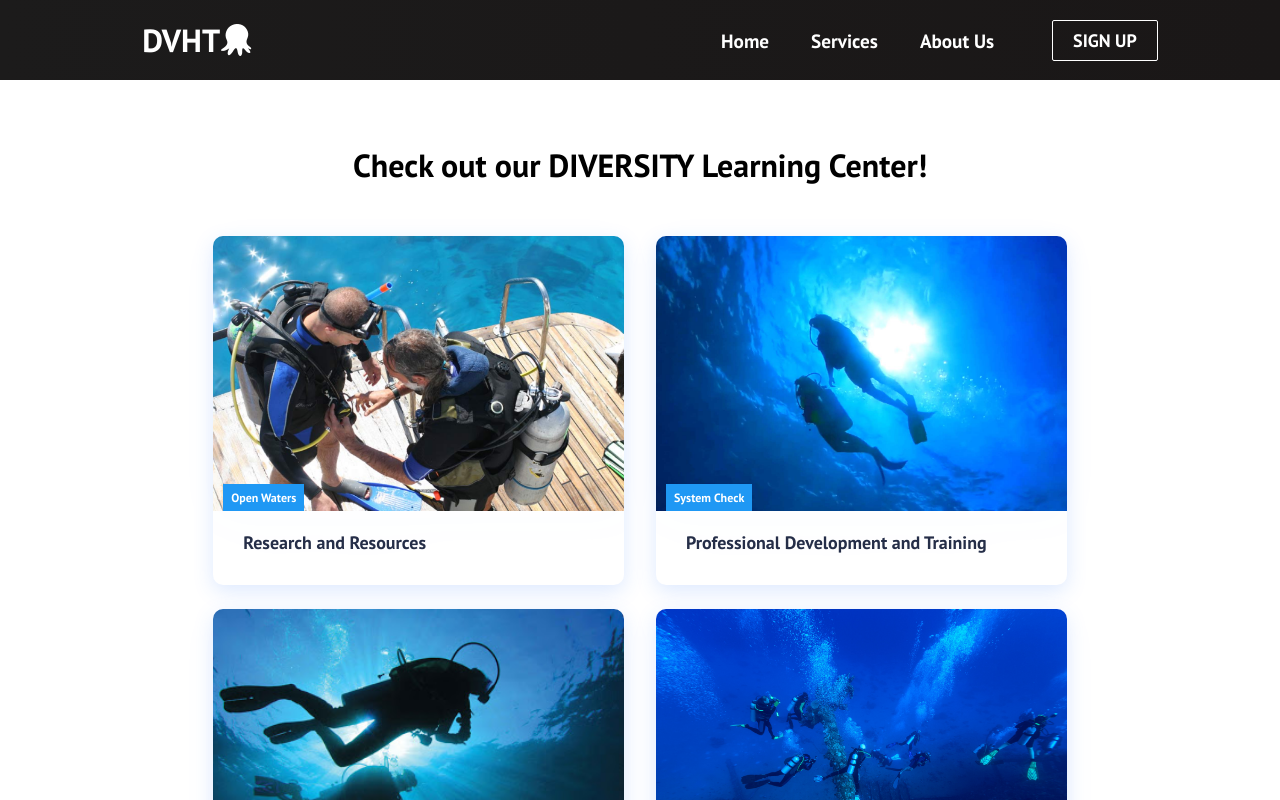
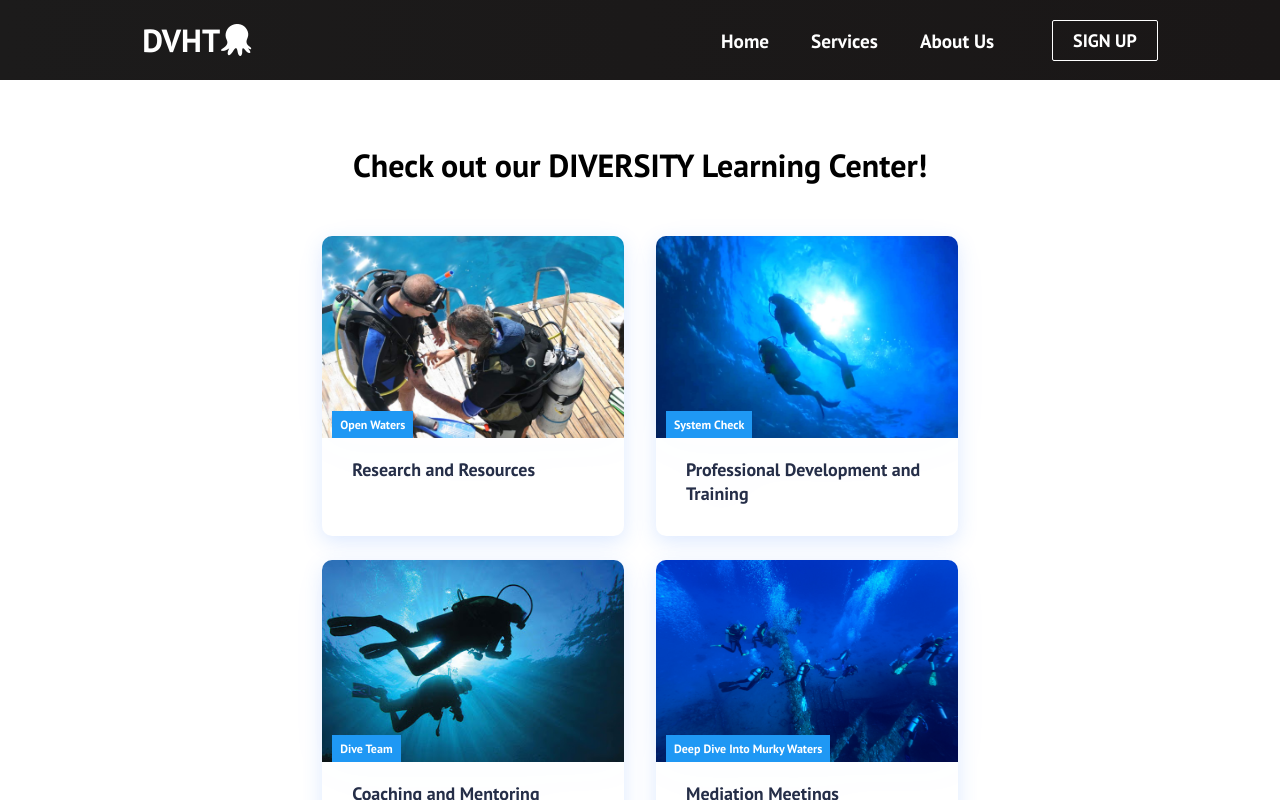
Before and after one commit to zachuri/DiversityHotlineApp, a React (Create React App) app: page /home in a window 1280 px wide. Shown: the top 800 px of the page. Built offline with nearby package versions, Linux system fonts and the light colour scheme.

Commit message:
Minor edits for Valve 1 and Valve4 Desc.

```diff
--- a/src/components/CardItem.js
+++ b/src/components/CardItem.js
@@ -9,7 +9,7 @@
           <figure className='cards__item__pic-wrap' data-category={props.label}>
             <img
               className='cards__item__img'
-              alt='Travel'
+              alt='Dive'
               src={props.src}
             />
           </figure>
--- a/src/components/Cards.js
+++ b/src/components/Cards.js
@@ -1,4 +1,3 @@
-
 import React from 'react';
 import './Cards.css';
 import CardItem from './CardItem';
@@ -32,7 +31,7 @@
             />
             <CardItem
               src='images/valve4.jpg'
-              text='Mediation Meatings for more serious situations related to Diversity'
+              text='Mediation Meetings'
               label='Deep Dive Into Murky Waters'
               path='/valve4'
             />
--- a/src/pages/valves/Valve1.js
+++ b/src/pages/valves/Valve1.js
@@ -1,6 +1,10 @@
-import React from 'react'
-import '../../App.css'
+import React from 'react';
+import '../../App.css';
 
-export default function Valve1() {
-    return <h1 className='valve1'>Valve1</h1>;
+function Valve1() {
+    return (
+        <h1 className='valve1'>Valve1</h1>
+    );
 }
+
+export default Valve1;
```
